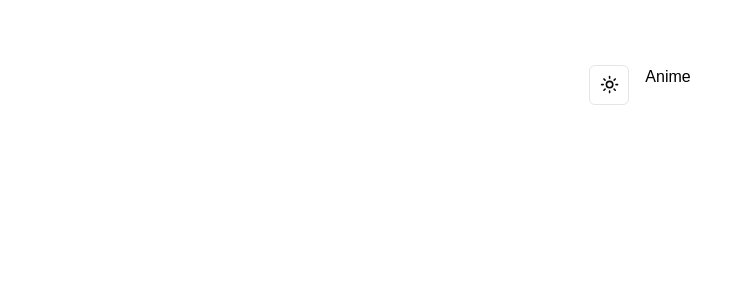
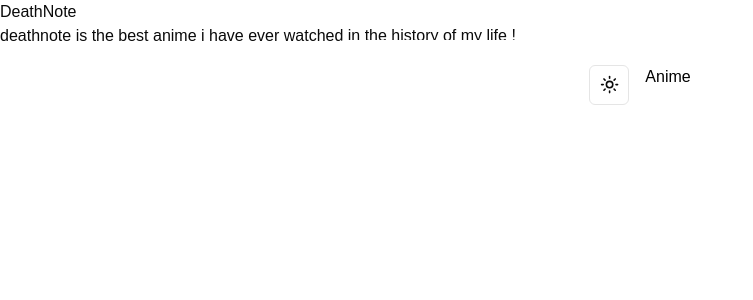
Before and after one commit to igABHINAV/Anime, a Next.js app: page /deathnote in a window 1280 px wide. Shown: the top 300 px of the page, without its empty margins (0-753 px from the left). Built offline with nearby package versions, Linux system fonts and the light colour scheme.

Commit message:
Update page.tsx
Deathnote

```diff
--- a/src/app/deathnote/page.tsx
+++ b/src/app/deathnote/page.tsx
@@ -3,7 +3,10 @@
 const page = () => {
   return (
     <div>
-
+      DeathNote
+      <div classname="flex flex-col">
+       deathnote is the best anime i have ever watched in the history of my life !
+      </div>
     </div>
   )
 }
```
